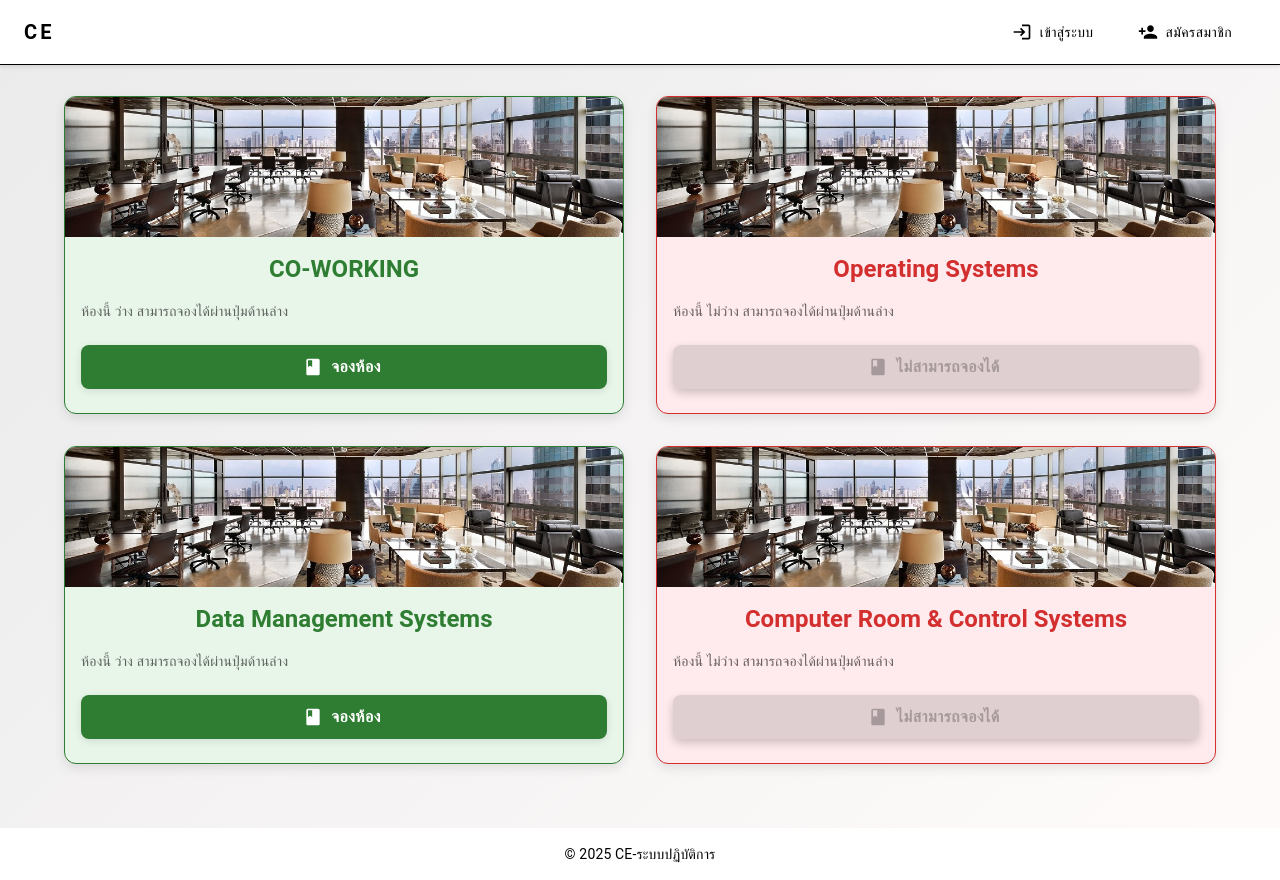
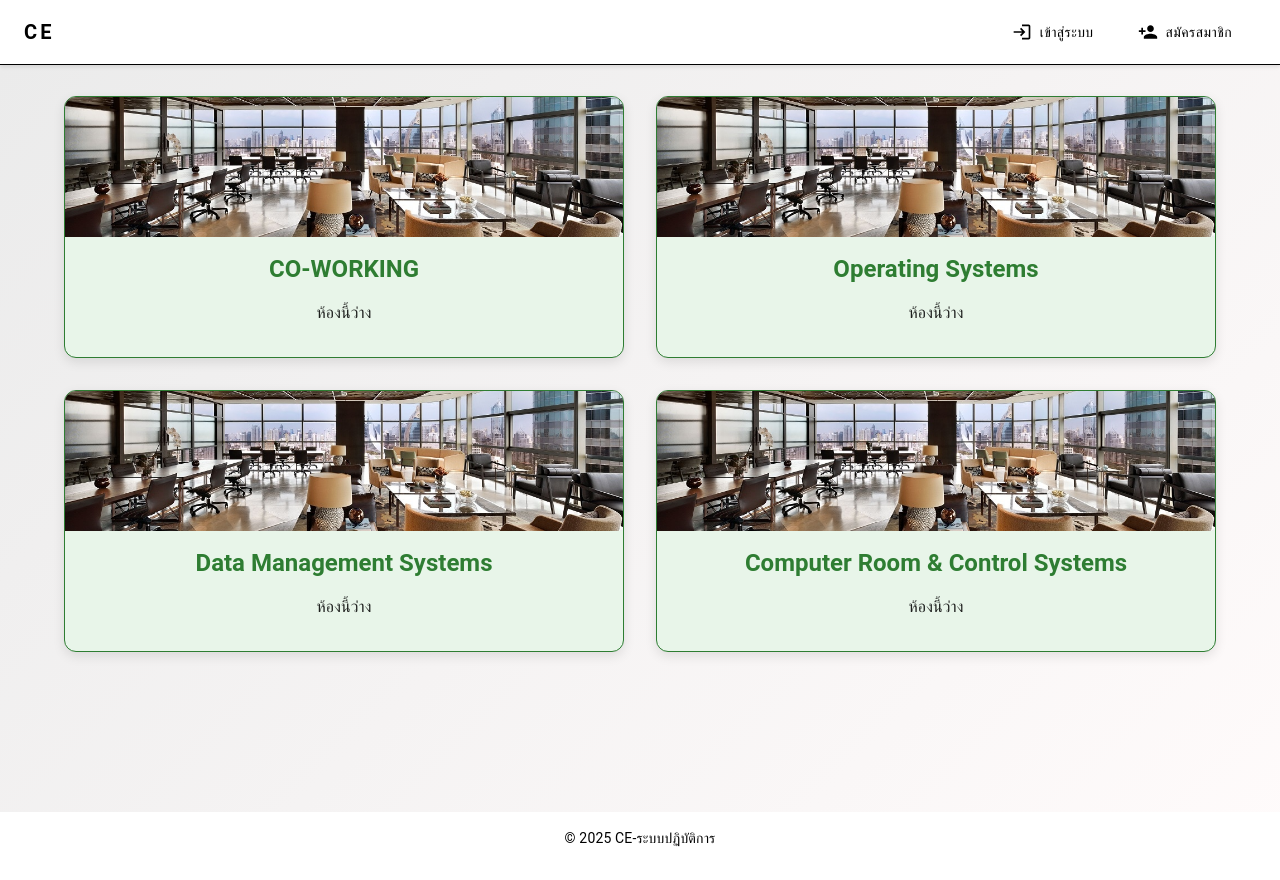
Before and after one commit to twk56/projectend, a React (Vite) app: page / in a window 1280 px wide. Built offline with nearby package versions, Linux system fonts and the light colour scheme.

Commit message:
modified:   package-lock.json 	modified:   package.json 	modified:   src/App.jsx 	modified:   src/components/Navbar.jsx 	modified:   src/pages/Booking.jsx 	modified:   src/pages/Home.jsx

```diff
--- a/package.json
+++ b/package.json
@@ -14,7 +14,9 @@
     "@emotion/styled": "^11.14.0",
     "@mui/icons-material": "^6.4.0",
     "@mui/material": "^6.4.0",
+    "@mui/x-date-pickers": "^7.25.0",
     "axios": "^1.7.9",
+    "dayjs": "^1.11.13",
     "react": "^18.3.1",
     "react-dom": "^18.3.1",
     "react-router-dom": "^7.1.5"
--- a/src/App.jsx
+++ b/src/App.jsx
@@ -7,7 +7,6 @@ import Home from './pages/Home';
 import Register from './pages/Register';
 import Booking from './pages/Booking';
 import Profile from './pages/Profile';
-// นำเข้าหน้าอื่นๆ ตามต้องการ
 
 const App = () => {
   return (
@@ -19,7 +18,6 @@ const App = () => {
           <Route path="/register" element={<Register />} />
           <Route path="/booking" element={<Booking />} />
           <Route path="/profile" element={<Profile />} />
-                   {/* เพิ่มเส้นทางอื่นๆ ตามต้องการ */}
         </Routes>
       </Layout>
     </Router>
--- a/src/components/Navbar.jsx
+++ b/src/components/Navbar.jsx
@@ -116,7 +116,7 @@ const Navbar = () => {
             <DesktopMenu>
               {isLoggedIn && (
                 <NavButton component={Link} to="/booking" startIcon={<BookIcon />}>
-                  จองห้อง
+                  ห้อง
                 </NavButton>
               )}
 
@@ -132,7 +132,7 @@ const Navbar = () => {
               ) : (
                 <>
                   <NavButton component={Link} to="/profile" startIcon={<PersonIcon />}>
-                    โปรไฟล์
+                    สถานะ
                   </NavButton>
                   <NavButton onClick={handleLogout} startIcon={<ExitToAppIcon />}>
                     ออกจากระบบ
--- a/src/pages/Booking.jsx
+++ b/src/pages/Booking.jsx
@@ -10,6 +10,21 @@ import {
 } from '@mui/material';
 import { styled } from '@mui/system';
 
+// ==== สำหรับ Date/Time Picker และ Day.js ====
+import { LocalizationProvider, TimePicker } from '@mui/x-date-pickers';
+import { AdapterDayjs } from '@mui/x-date-pickers/AdapterDayjs';
+
+// Plugin & Locale
+import dayjs from 'dayjs';
+import 'dayjs/locale/th'; // Locale ไทย
+import utc from 'dayjs/plugin/utc';
+import timezone from 'dayjs/plugin/timezone';
+
+dayjs.extend(utc);
+dayjs.extend(timezone);
+dayjs.locale('th');
+dayjs.tz.setDefault('Asia/Bangkok');
+
 const StyledContainer = styled(Container)(({ theme }) => ({
   background: 'rgba(255, 255, 255, 0.8)',
   padding: theme.spacing(4),
@@ -20,20 +35,46 @@ const StyledContainer = styled(Container)(({ theme }) => ({
 }));
 
 const Booking = () => {
+  const availableRooms = [
+    'CO-WORKING',
+    'Operating Systems',
+    'Data Management Systems',
+    'Computer Room & Control Systems',
+  ];
+
   const [room, setRoom] = useState('');
-  const [date, setDate] = useState('');
-  const [time, setTime] = useState('');
+  const [time, setTime] = useState(null);
   const [duration, setDuration] = useState('');
   const [message, setMessage] = useState('');
+  const [error, setError] = useState('');
+
+  // กำหนด minTime / maxTime ช่วง 09:00 - 18:00
+  const minTime = dayjs().tz('Asia/Bangkok').set('hour', 9).set('minute', 0);
+  const maxTime = dayjs().tz('Asia/Bangkok').set('hour', 18).set('minute', 0);
 
   const handleSubmit = (e) => {
     e.preventDefault();
-    // เพิ่มฟังก์ชันการจองห้องที่นี่
-    setMessage(`จองห้อง ${room} เรียบร้อยแล้วสำหรับวันที่ ${date} เวลา ${time} เป็นเวลา ${duration}`);
+    setError('');
+    setMessage('');
+
+    if (!time) {
+      setError('กรุณาเลือกเวลา');
+      return;
+    }
+
+    // ตรวจสอบว่าค่า time อยู่ในช่วง 09:00-18:00 จริงหรือไม่
+    if (time.isBefore(minTime) || time.isAfter(maxTime)) {
+      setError('กรุณาเลือกเวลาได้เฉพาะช่วง 09:00 - 18:00 น.');
+      return;
+    }
+
+    // แสดงผลเวลาในรูปแบบ HH:mm น.
+    const timeString = time.format('HH:mm [น.]');
+    setMessage(`จองห้อง "${room}" เรียบร้อยแล้ว เวลา ${timeString} ใช้งาน ${duration}`);
+
     // รีเซ็ตฟอร์ม
     setRoom('');
-    setDate('');
-    setTime('');
+    setTime(null);
     setDuration('');
   };
 
@@ -50,50 +91,59 @@ const Booking = () => {
     >
       <StyledContainer>
         <Typography variant="h4" align="center" gutterBottom>
-          จองห้อง
+          ห้อง
         </Typography>
+
         {message && (
           <Alert severity="success" sx={{ mb: 2 }}>
             {message}
           </Alert>
         )}
+        {error && (
+          <Alert severity="error" sx={{ mb: 2 }}>
+            {error}
+          </Alert>
+        )}
+
         <form onSubmit={handleSubmit}>
           <TextField
             select
-            label="เลือกห้อง"
+            label="เลือกห้อง (ที่ว่าง)"
             value={room}
             onChange={(e) => setRoom(e.target.value)}
             fullWidth
             margin="normal"
             required
           >
-            <MenuItem value="CO-WORKING">CO-WORKING</MenuItem>
-            <MenuItem value="Operating Systems">Operating Systems</MenuItem>
-            <MenuItem value="Data Management Systems">Data Management Systems</MenuItem>
-            <MenuItem value="Computer Room & Control Systems">Computer Room & Control Systems</MenuItem>
+            {availableRooms.map((r) => (
+              <MenuItem key={r} value={r}>
+                {r}
+              </MenuItem>
+            ))}
           </TextField>
 
+          {/* TimePicker ตั้งค่าให้ใช้งาน 24 ชม., ขั้นเวลา 30 นาที ฯลฯ */}
+          <LocalizationProvider dateAdapter={AdapterDayjs}>
+            <TimePicker
+              label="เลือกเวลา (09:00 - 18:00)"
+              value={time}
+              onChange={(newValue) => setTime(newValue)}
+              ampm={false}             // ใช้ระบบ 24 ชั่วโมง
+              views={['hours', 'minutes']}   // ให้เลือกแค่ชั่วโมงและนาที
+              reduceAnimations={true}  // ลด Animation ให้เปลี่ยนไวขึ้น
+              minutesStep={30}         // เลือกทีละ 30 นาที
+              minTime={minTime}
+              maxTime={maxTime}
+              renderInput={(params) => (
                 <TextField
-            label="เลือกวันที่"
-            type="date"
-            value={date}
-            onChange={(e) => setDate(e.target.value)}
+                  {...params}
                   fullWidth
                   margin="normal"
-            InputLabelProps={{ shrink: true }}
                   required
                 />
-
-          <TextField
-            label="เลือกเวลา"
-            type="time"
-            value={time}
-            onChange={(e) => setTime(e.target.value)}
-            fullWidth
-            margin="normal"
-            InputLabelProps={{ shrink: true }}
-            required
+              )}
             />
+          </LocalizationProvider>
 
           <TextField
             select
@@ -106,6 +156,8 @@ const Booking = () => {
           >
             <MenuItem value="30 นาที">30 นาที</MenuItem>
             <MenuItem value="1 ชั่วโมง">1 ชั่วโมง</MenuItem>
+            <MenuItem value="1 ชั่วโมง 30 นาที">1 ชั่วโมง 30 นาที</MenuItem>
+            <MenuItem value="2 ชั่วโมง">2 ชั่วโมง</MenuItem>
           </TextField>
 
           <Button
--- a/src/pages/Home.jsx
+++ b/src/pages/Home.jsx
@@ -6,26 +6,25 @@ import {
   Card,
   CardContent,
   Grid,
-  Button,
   Container,
   CardMedia,
 } from '@mui/material';
 import { styled } from '@mui/system';
-import BookIcon from '@mui/icons-material/Book';
 
-// สร้าง Style ของ Card แต่ละห้อง พร้อมกำหนดความสูงและความกว้างคงที่
 const RoomCard = styled(Card)(({ theme, status }) => ({
   display: 'flex',
   flexDirection: 'column',
   justifyContent: 'space-between',
   borderRadius: '12px',
   border: `1px solid ${
-    status === 'available' ? theme.palette.success.main : theme.palette.error.main
+    status === 'available'
+      ? theme.palette.success.main
+      : theme.palette.error.main
   }`,
   boxShadow: '0 4px 12px rgba(0, 0, 0, 0.1)',
   backgroundColor: status === 'available' ? '#e8f5e9' : '#ffebee',
   transition: 'transform 0.2s ease, box-shadow 0.2s ease',
-  height: '100%', // ให้การ์ดยืดสูงตามเนื้อหา
+  height: '100%',
   '&:hover': {
     transform: 'translateY(-5px)',
     boxShadow: '0 8px 24px rgba(0, 0, 0, 0.2)',
@@ -33,109 +32,70 @@ const RoomCard = styled(Card)(({ theme, status }) => ({
 }));
 
 const Footer = styled(Box)(({ theme }) => ({
-  backgroundColor: '#FFFFFFFF', // สี Gradient เดียวกับ Navbar
+  backgroundColor: '#FFFFFFFF',
   color: '#000',
   textAlign: 'center',
   padding: theme.spacing(2),
   marginTop: theme.spacing(4),
 }));
 
-const HomepageHeader = styled(Box)(({ theme }) => ({
-  mb: 6,
-  padding: theme.spacing(3),
-  borderRadius: '12px',
-  backgroundColor: '#fff',
-  boxShadow: '0 4px 12px rgba(0, 0, 0, 0.1)',
-  maxWidth: '600px',
-  width: '100%',
-  textAlign: 'center',
-  margin: '0 auto',
-}));
-
-const StyledTypographyTitle = styled(Typography)(({ theme }) => ({
-  fontWeight: 'bold',
-  color: '#FFFFFFFF', // สีที่เข้ากับ Navbar
-}));
-
-const StyledTypographySubtitle = styled(Typography)(({ theme }) => ({
-  marginTop: theme.spacing(1),
-  color: '#555',
-}));
-
-const StyledButton = styled(Button)(({ theme, status }) => ({
-  marginTop: theme.spacing(3),
-  padding: theme.spacing(1),
-  fontSize: '1rem',
-  fontWeight: 'bold',
-  borderRadius: '8px',
-  boxShadow: '0 2px 8px rgba(0, 0, 0, 0.1)',
-  backgroundColor:
-    status === 'available' ? theme.palette.success.main : '#f0f0f0',
-  color: status === 'available' ? '#fff' : '#9e9e9e',
-  '&:hover': {
-    backgroundColor:
-      status === 'available' ? theme.palette.success.dark : '#f0f0f0',
-    boxShadow: '0 4px 16px rgba(0, 0, 0, 0.2)',
-  },
-}));
-
 const Homepage = () => {
+  // กำหนดห้องทั้งหมดให้เป็นสถานะ available
   const rooms = [
-    { id: 1, name: 'CO-WORKING', status: 'available', image: 'src/images/co-working.jpeg' },
-    { id: 2, name: 'Operating Systems', status: 'unavailable', image: 'src/images/co-working.jpeg' },
-    { id: 3, name: 'Data Management Systems', status: 'available', image: 'src/images/co-working.jpeg' },
-    { id: 4, name: 'Computer Room & Control Systems', status: 'unavailable', image: 'src/images/co-working.jpeg' },
+    { id: 1, name: 'CO-WORKING', status: 'available' },
+    { id: 2, name: 'Operating Systems', status: 'available' },
+    { id: 3, name: 'Data Management Systems', status: 'available' },
+    { id: 4, name: 'Computer Room & Control Systems', status: 'available' },
   ];
 
   return (
     <Box
       sx={{
         minHeight: '100vh',
-        background: 'linear-gradient(135deg, #EBEBEBFF, #FFFBFBFF)', // สี Gradient เข้ากับ Navbar
+        background: 'linear-gradient(135deg, #EBEBEBFF, #FFFBFBFF)',
         display: 'flex',
         flexDirection: 'column',
       }}
     >
-      {/* เนื้อหาหลัก */}
       <Container sx={{ flexGrow: 1, py: 4 }}>
-        {/* คอนเทนเนอร์สำหรับห้อง */}
         <Grid container spacing={4}>
           {rooms.map((room) => (
             <Grid item xs={12} sm={6} key={room.id}>
               <RoomCard status={room.status}>
-                {/* เพิ่มรูปภาพของห้อง */}
                 <CardMedia
                   component="img"
                   height="140"
-                  image={room.image} // เปลี่ยนเป็น path ของรูปภาพจริง
+                  image="src/images/co-working.jpeg"
                   alt={`${room.name} Image`}
                 />
-                <CardContent sx={{ display: 'flex', flexDirection: 'column', height: '100%' }}>
+                <CardContent
+                  sx={{
+                    display: 'flex',
+                    flexDirection: 'column',
+                    height: '100%',
+                  }}
+                >
                   <Typography
                     variant="h5"
                     sx={{
                       textAlign: 'center',
                       fontWeight: 'bold',
-                      color: room.status === 'available' ? 'success.main' : 'error.main',
+                      color:
+                        room.status === 'available'
+                          ? 'success.main'
+                          : 'error.main',
                       mb: 2,
                     }}
                   >
                     {room.name}
                   </Typography>
 
-                  <Typography variant="body2" color="text.secondary" sx={{ flexGrow: 1 }}>
-                    ห้องนี้ {room.status === 'available' ? 'ว่าง' : 'ไม่ว่าง'} สามารถจองได้ผ่านปุ่มด้านล่าง
+                  <Typography
+                    variant="body1"
+                    sx={{ textAlign: 'center', mb: 1 }}
+                  >
+                    ห้องนี้ว่าง
                   </Typography>
-
-                  <StyledButton
-                    variant="contained"
-                    startIcon={<BookIcon />}
-                    status={room.status}
-                    fullWidth
-                    disabled={room.status === 'unavailable'}
-                  >
-                    {room.status === 'available' ? 'จองห้อง' : 'ไม่สามารถจองได้'}
-                  </StyledButton>
                 </CardContent>
               </RoomCard>
             </Grid>
@@ -143,7 +103,6 @@ const Homepage = () => {
         </Grid>
       </Container>
 
-      {/* Footer */}
       <Footer>
         <Typography variant="body2">
           © {new Date().getFullYear()} CE-ระบบปฏิบัติการ
```
Also changed, not shown: 1 other file (tests, documents, lock files or other folders). Lines whose indentation alone changed are shown as unchanged.
